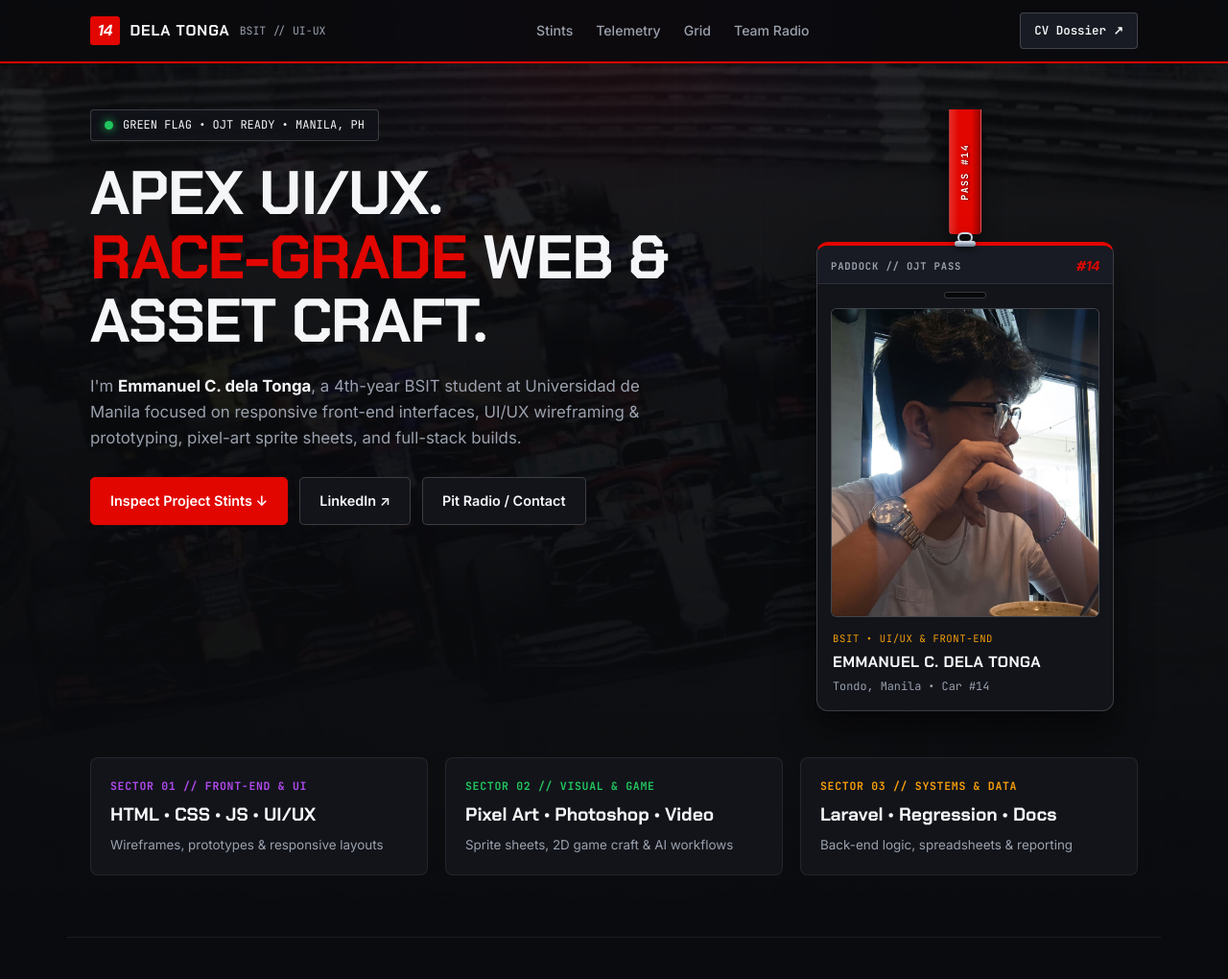
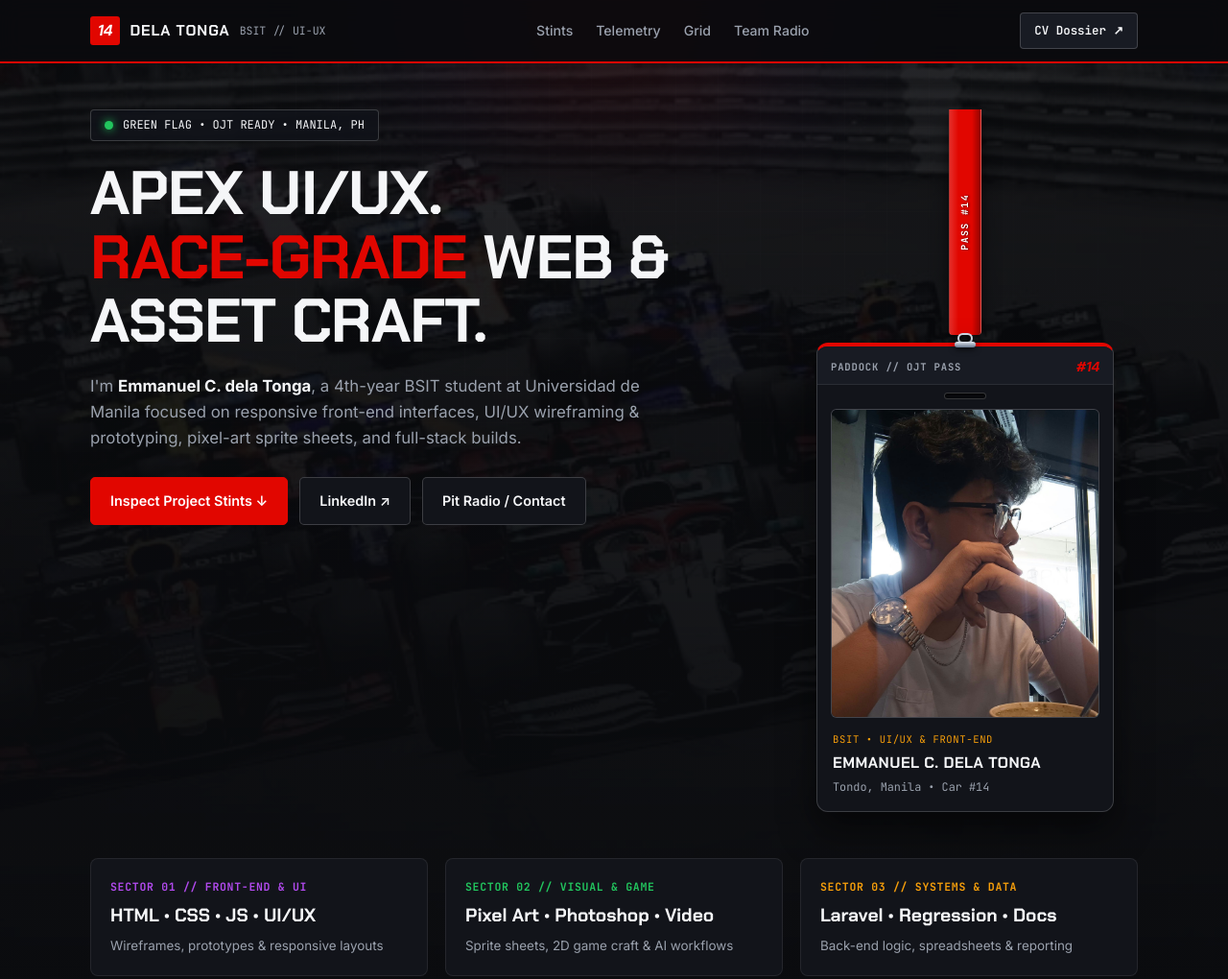
Before and after one commit to delatongaemmanuel-ui/it-portfolio, a plain HTML site: page index.html in a window 1280 px wide. Shown: the top 1020 px of the page at 96% size. Drawn offline with Linux system fonts and the light colour scheme.

Commit message:
Extend lanyard strap to start from the top of the page

```diff
--- a/style.css
+++ b/style.css
@@ -275,7 +275,7 @@ body {
 .lanyard-strap {
   position: relative;
   width: 34px;
-  height: 130px;
+  height: 235px;
   background:
     linear-gradient(
       90deg,
```
